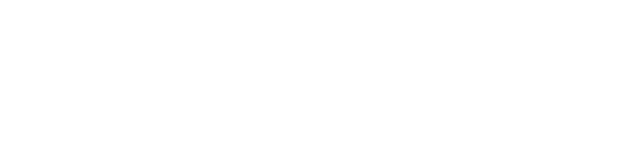
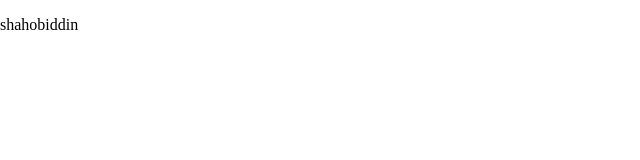
Before and after one commit to xiwang-00/coffee-f1, a plain HTML site: page index.html in a window 1280 px wide. Shown: the whole page, without its empty margins (0-640 px from the left). Drawn offline with Linux system fonts and the light colour scheme.

Commit message:
name added

```diff
--- a/index.html
+++ b/index.html
@@ -11,7 +11,9 @@
 	<body>
 		<header class="site-header"></header>
 
-		<main class="site-main"></main>
+		<main class="site-main">
+			<p>shahobiddin</p>
+		</main>
 
 		<footer class="site-footer"></footer>
 	</body>
```
